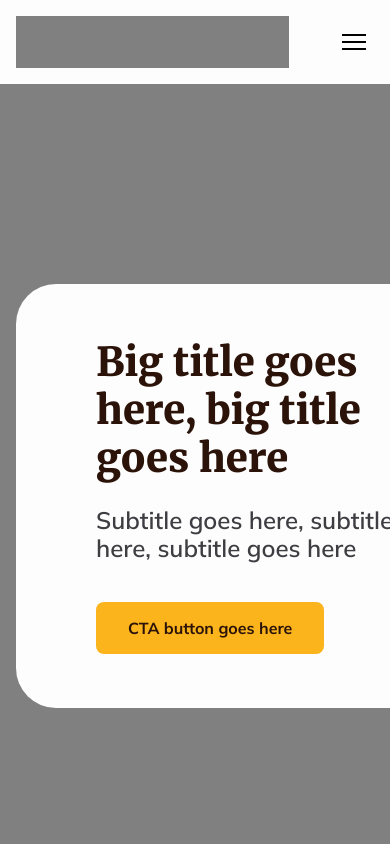
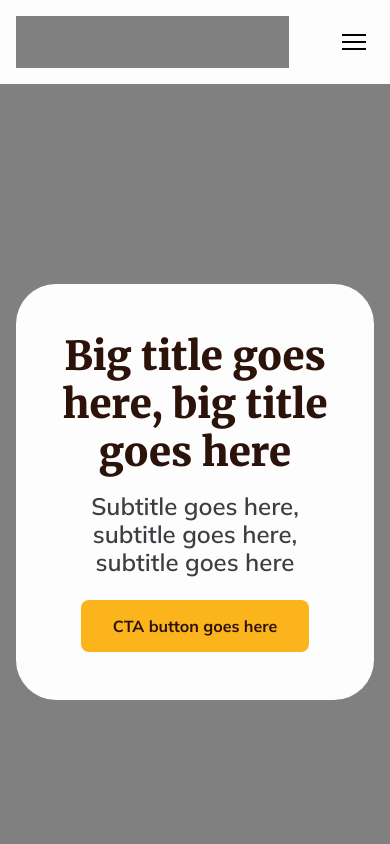
Before and after one commit to dot-slash-digital/tng-web, a Next.js app: page / in a window 390 px wide. Shown: the top 844 px of the page. Built offline with nearby package versions, Linux system fonts and the light colour scheme.

Commit message:
[Home Page - Jumbotron] Mobile responsiveness (#14)
* Responsiveness

* .

* Code cleanup

---------

Co-authored-by: Matthew Bierman <matthew.bierman2@gmail.com>

```diff
--- a/app/styles/components/home/jumbotron.module.scss
+++ b/app/styles/components/home/jumbotron.module.scss
@@ -1,31 +1,53 @@
 @use "@colors" as colors;
 @use "@fonts" as fonts;
+@import "@breakpoints";
 
 .component {
   background-color: gray;
-  padding: 200px 0px;
+  padding: 200px 0;
 }
 
 .container {
+  box-sizing: border-box;
   background-color: colors.$white;
   padding: 54px 80px;
   border-radius: 40px;
   width: 100%;
-  max-width: 730px;
+  max-width: 890px;
+
+  @include breakpoint(tablet) {
+    padding: 48px 36px;
+
+    * {
+      text-align: center;
+    }
+  }
 }
 
 .title {
   @include fonts.header-1;
   color: colors.$brown-600;
   margin-bottom: 24px;
+
+  @include breakpoint(tablet) {
+    margin-bottom: 16px;
+  }
 }
 
 .subtitle {
   @include fonts.header-3;
   color: colors.$gray-300;
   margin-bottom: 40px;
+
+  @include breakpoint(mobile) {
+    margin-bottom: 24px;
+  }
 }
 
 .button {
   display: flex;
+
+  @include breakpoint(tablet) {
+    justify-content: center;
+  }
 }
```
